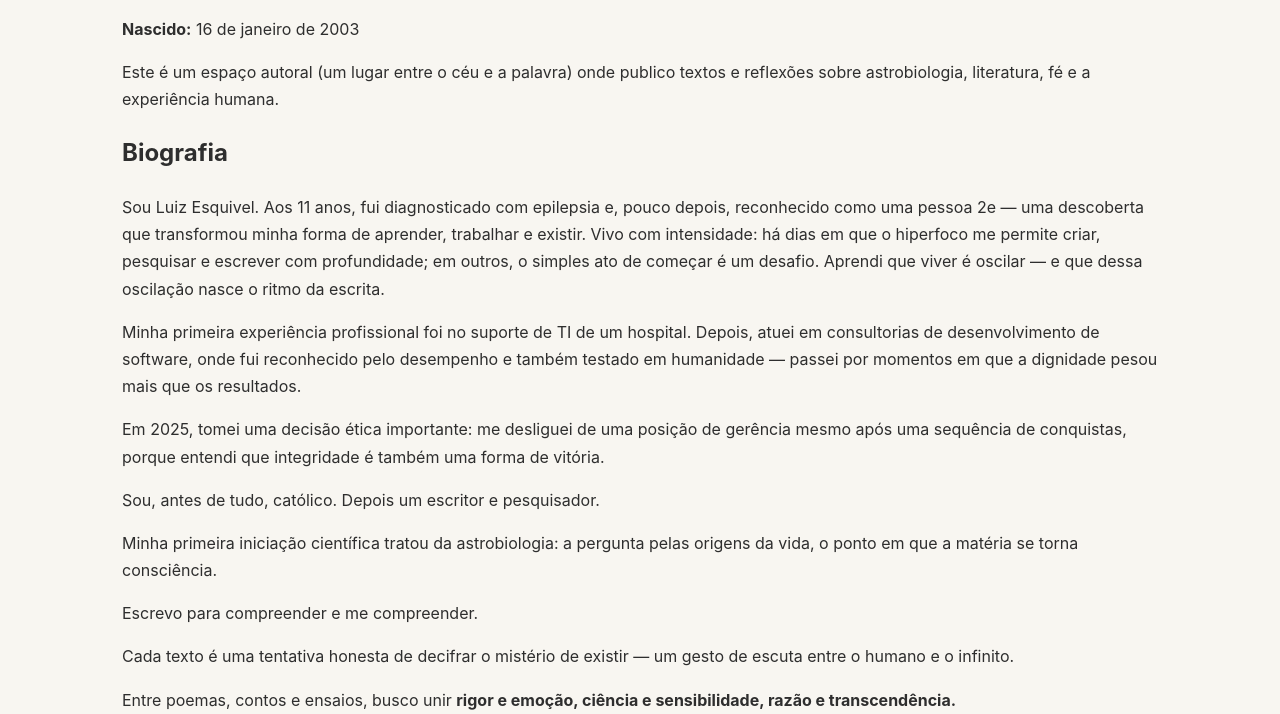
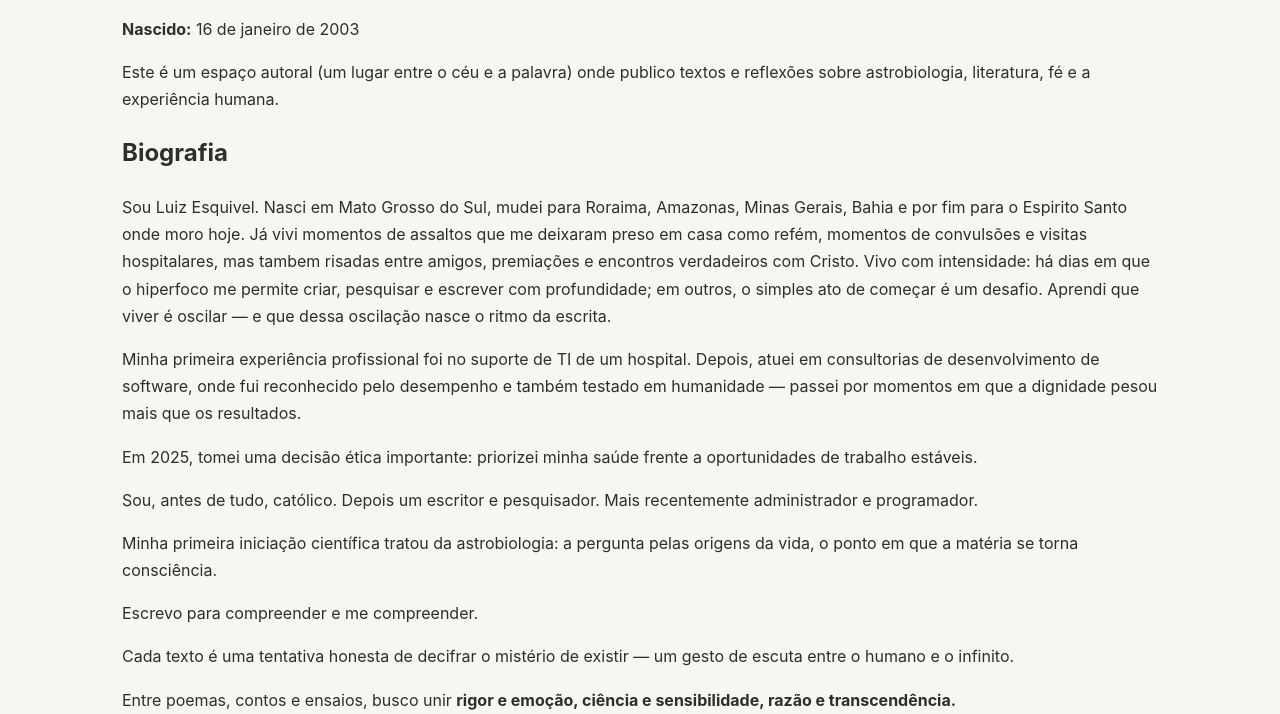
Before and after one commit to esquivelluiz964/blog_esquivel, a Flask app: page /about in a window 1280 px wide. Shown: the part 211-925 px from the top of the page. Run offline with Flask 3, Linux system fonts and the light colour scheme.

Commit message:
att about

```diff
--- a/templates/public/about.html
+++ b/templates/public/about.html
@@ -13,10 +13,10 @@
 
     <section class="about-body prose">
       <h2>Biografia</h2>
-      <p>Sou Luiz Esquivel. Aos 11 anos, fui diagnosticado com epilepsia e, pouco depois, reconhecido como uma pessoa 2e — uma descoberta que transformou minha forma de aprender, trabalhar e existir. Vivo com intensidade: há dias em que o hiperfoco me permite criar, pesquisar e escrever com profundidade; em outros, o simples ato de começar é um desafio. Aprendi que viver é oscilar — e que dessa oscilação nasce o ritmo da escrita.</p>
+      <p>Sou Luiz Esquivel. Nasci em Mato Grosso do Sul, mudei para Roraima, Amazonas, Minas Gerais, Bahia e por fim para o Espirito Santo onde moro hoje. Já vivi momentos de assaltos que me deixaram preso em casa como refém, momentos de convulsões e visitas hospitalares, mas tambem risadas entre amigos, premiações e encontros verdadeiros com Cristo. Vivo com intensidade: há dias em que o hiperfoco me permite criar, pesquisar e escrever com profundidade; em outros, o simples ato de começar é um desafio. Aprendi que viver é oscilar — e que dessa oscilação nasce o ritmo da escrita.</p>
       <p>Minha primeira experiência profissional foi no suporte de TI de um hospital. Depois, atuei em consultorias de desenvolvimento de software, onde fui reconhecido pelo desempenho e também testado em humanidade — passei por momentos em que a dignidade pesou mais que os resultados.</p>
-      <p>Em 2025, tomei uma decisão ética importante: me desliguei de uma posição de gerência mesmo após uma sequência de conquistas, porque entendi que integridade é também uma forma de vitória.</p>
-      <p>Sou, antes de tudo, católico. Depois um escritor e pesquisador.</p>
+      <p>Em 2025, tomei uma decisão ética importante: priorizei minha saúde frente a oportunidades de trabalho estáveis.</p>
+      <p>Sou, antes de tudo, católico. Depois um escritor e pesquisador. Mais recentemente administrador e programador.</p>
       <p>Minha primeira iniciação científica tratou da astrobiologia: a pergunta pelas origens da vida, o ponto em que a matéria se torna consciência.</p>
       <p>Escrevo para compreender e me compreender.</p>
       <p>Cada texto é uma tentativa honesta de decifrar o mistério de existir — um gesto de escuta entre o humano e o infinito.</p>
```
